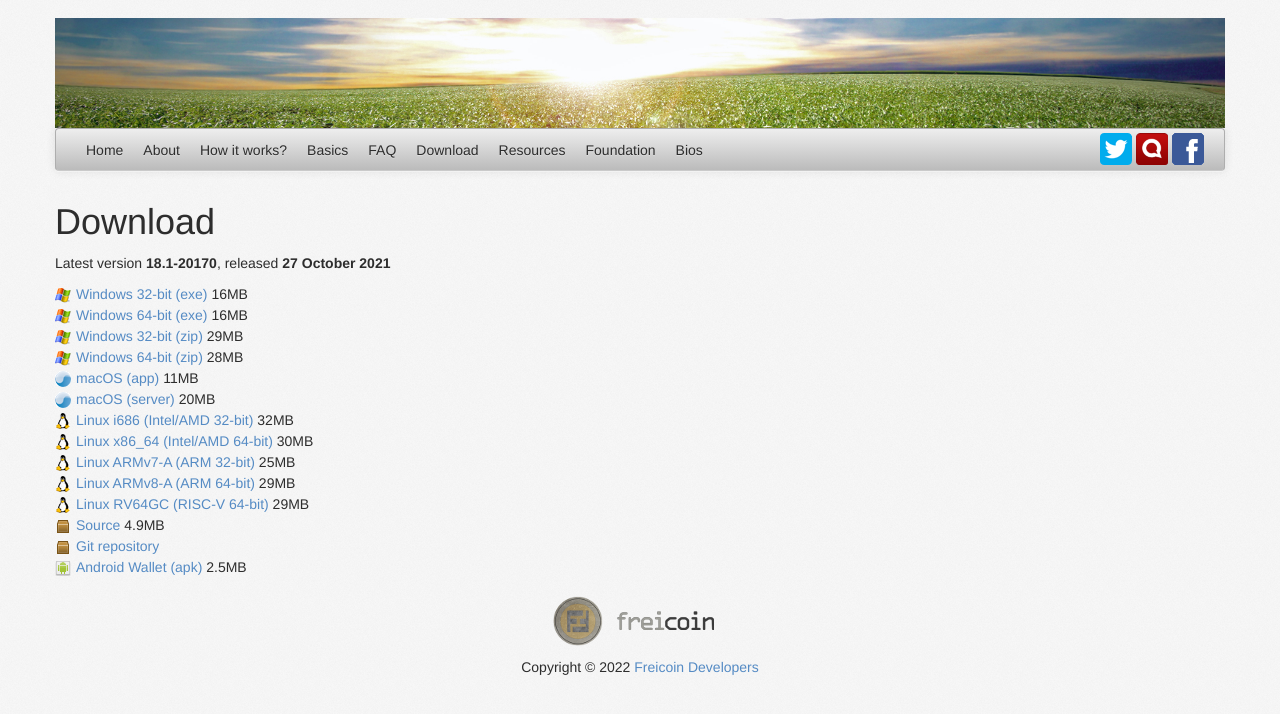
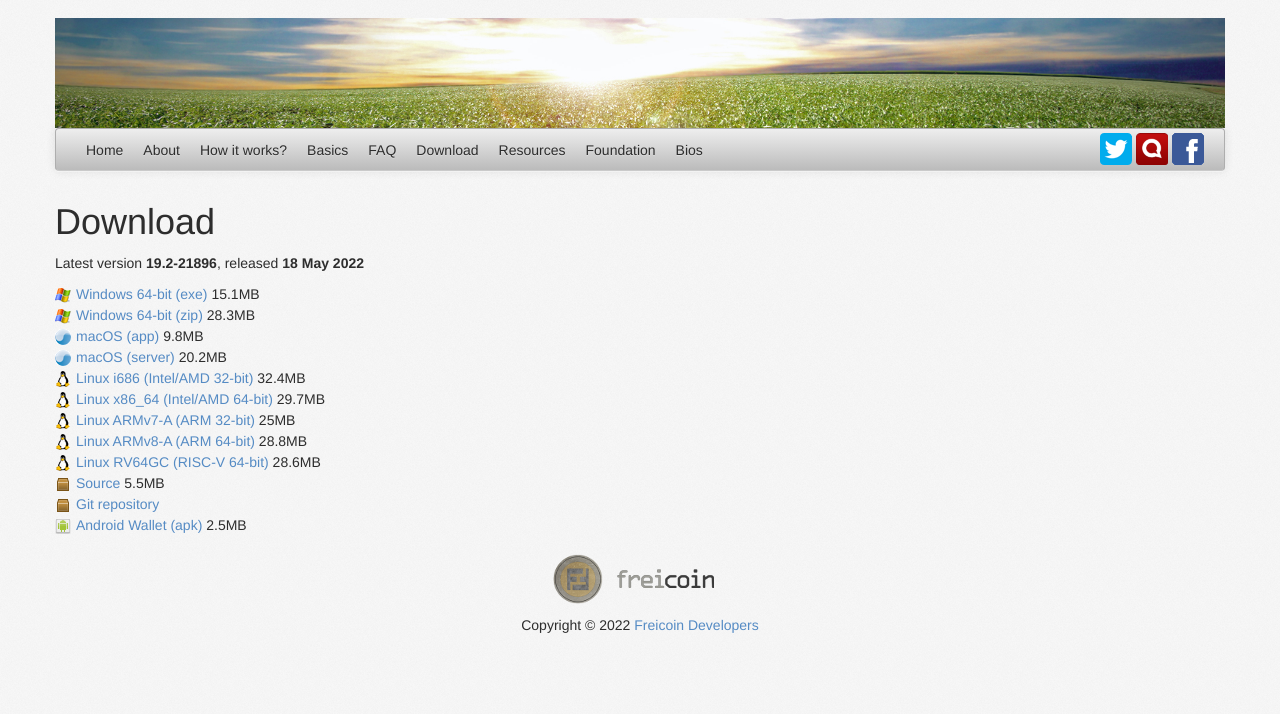
Before and after one commit to freicoin/freico.in, a Jekyll site: the page built from download/index.md, in a window 1280 px wide. Shown: the top 714 px of the page. Built offline with Jekyll 4.4.1, drawn with Linux system fonts in a browser that asks for light colours; nearby versions of some CDN libraries; some web fonts are replaced; comment, search, counter and statistics services are not loaded.

```diff
--- a/_config.yml
+++ b/_config.yml
@@ -51,75 +51,63 @@ menu:
             title: Bios
             url: /bios/index.html
 freicoin:
-    version: 18.1-20170
-    release_date: 2021-10-27T12:00:00
+    version: 19.2-21896
+    release_date: 2022-05-18T12:00:00
     downloads:
-        -
-            name: Windows 32-bit (exe)
-            osid: Win32
-            icon: /static/images/os/win.png
-            link: https://s3.amazonaws.com/in.freico.stable/freicoin-v18.1-20170-win32-setup.exe
-            size: 16MB
         -
             name: Windows 64-bit (exe)
             osid: Win64
             icon: /static/images/os/win.png
-            link: https://s3.amazonaws.com/in.freico.stable/freicoin-v18.1-20170-win64-setup.exe
-            size: 16MB
-        -
-            name: Windows 32-bit (zip)
-            osid: Win32
-            icon: /static/images/os/win.png
-            link: https://s3.amazonaws.com/in.freico.stable/freicoin-v18.1-20170-win32.zip
-            size: 29MB
+            link: https://s3.amazonaws.com/in.freico.stable/freicoin-v19.2-21896-win64-setup.exe
+            size: 15.1MB
         -
             name: Windows 64-bit (zip)
             osid: Win64
             icon: /static/images/os/win.png
-            link: https://s3.amazonaws.com/in.freico.stable/freicoin-v18.1-20170-win64.zip
-            size: 28MB
+            link: https://s3.amazonaws.com/in.freico.stable/freicoin-v19.2-21896-win64.zip
+            size: 28.3MB
         -
             name: macOS (app)
             osid: Mac
             icon: /static/images/os/mac.png
-            link: https://s3.amazonaws.com/in.freico.stable/freicoin-v18.1-20170-osx.dmg
-            size: 11MB
+            link: https://s3.amazonaws.com/in.freico.stable/freicoin-v19.2-21896-osx.dmg
+            size: 9.8MB
         -
             name: macOS (server)
             osid: Mac
             icon: /static/images/os/mac.png
-            link: https://s3.amazonaws.com/in.freico.stable/freicoin-v18.1-20170-osx64.tar.gz
-            size: 20MB
+            link: https://s3.amazonaws.com/in.freico.stable/freicoin-v19.2-21896-osx64.tar.gz
+            size: 20.2MB
         -
             name: Linux i686 (Intel/AMD 32-bit)
             osid: Linux
             icon: /static/images/os/linux.png
-            link: https://s3.amazonaws.com/in.freico.stable/freicoin-v18.1-20170-i686-pc-linux-gnu.tar.gz
-            size: 32MB
+            link: https://s3.amazonaws.com/in.freico.stable/freicoin-v19.2-21896-i686-pc-linux-gnu.tar.gz
+            size: 32.4MB
         -
             name: Linux x86_64 (Intel/AMD 64-bit)
             osid: Linux
             icon: /static/images/os/linux.png
-            link: https://s3.amazonaws.com/in.freico.stable/freicoin-v18.1-20170-x86_64-linux-gnu.tar.gz
-            size: 30MB
+            link: https://s3.amazonaws.com/in.freico.stable/freicoin-v19.2-21896-x86_64-linux-gnu.tar.gz
+            size: 29.7MB
         -
             name: Linux ARMv7-A (ARM 32-bit)
             osid: Linux
             icon: /static/images/os/linux.png
-            link: https://s3.amazonaws.com/in.freico.stable/freicoin-v18.1-20170-arm-linux-gnueabihf.tar.gz
+            link: https://s3.amazonaws.com/in.freico.stable/freicoin-v19.2-21896-arm-linux-gnueabihf.tar.gz
             size: 25MB
         -
             name: Linux ARMv8-A (ARM 64-bit)
             osid: Linux
             icon: /static/images/os/linux.png
-            link: https://s3.amazonaws.com/in.freico.stable/freicoin-v18.1-20170-aarch64-linux-gnu.tar.gz
-            size: 29MB
+            link: https://s3.amazonaws.com/in.freico.stable/freicoin-v19.2-21896-aarch64-linux-gnu.tar.gz
+            size: 28.8MB
         -
             name: Linux RV64GC (RISC-V 64-bit)
             osid: Linux
             icon: /static/images/os/linux.png
-            link: https://s3.amazonaws.com/in.freico.stable/freicoin-v18.1-20170-riscv64-linux-gnu.tar.gz
-            size: 29MB
+            link: https://s3.amazonaws.com/in.freico.stable/freicoin-v19.2-21896-riscv64-linux-gnu.tar.gz
+            size: 28.6MB
         #-
         #    name: Ubuntu (PPA)
         #    osid: Linux
@@ -136,8 +124,8 @@ freicoin:
             name: Source
             osid: Unknown
             icon: /static/images/os/src.png
-            link: https://github.com/tradecraftio/tradecraft/archive/v18.1-20170.zip
-            size: 4.9MB
+            link: https://github.com/tradecraftio/tradecraft/archive/v19.2-21896.zip
+            size: 5.5MB
         -
             name: Git repository
             osid: Unknown
```
